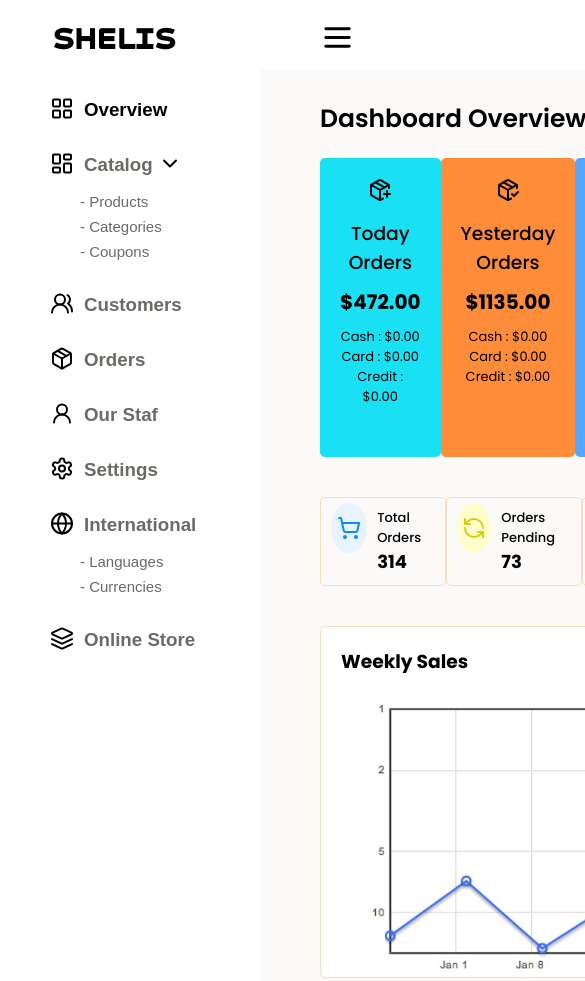
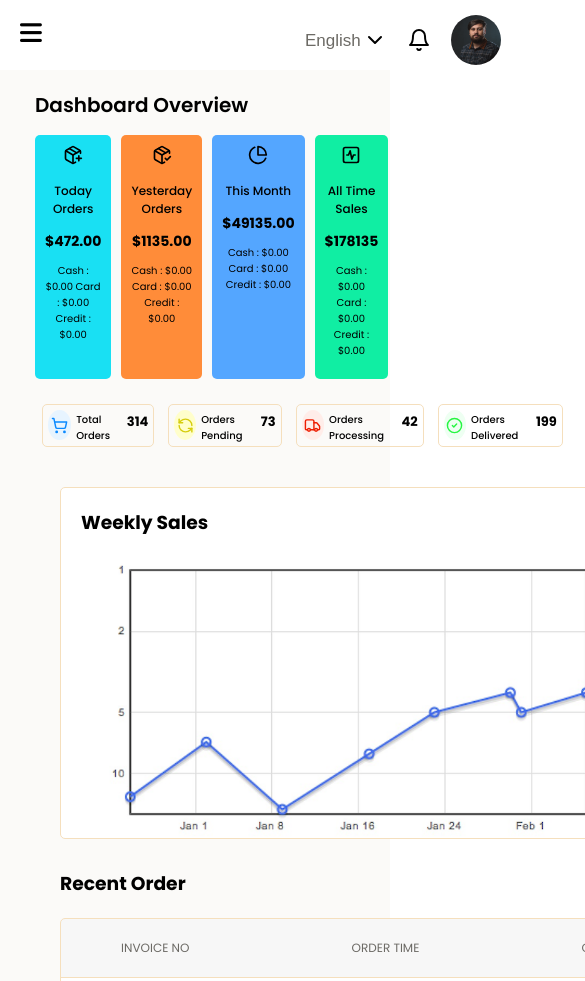
Before and after one commit to SoftwareSkeek/Fashion-Ecommerce-Dashboard, a plain HTML site: page index.html in a window 390 px wide. Shown: the top 981 px of the page, 585 px wide, since content can reach past the window. Drawn offline with Linux system fonts and the light colour scheme.

Commit message:
Readjust Viewport

```diff
--- a/index.html
+++ b/index.html
@@ -11,12 +11,28 @@
         href="https://fonts.googleapis.com/css2?family=Poppins:ital,wght@0,100;0,200;0,300;0,400;0,500;0,600;0,700;0,800;0,900;1,100;1,200;1,300;1,400;1,500;1,600;1,700;1,800;1,900&display=swap"
         rel="stylesheet">
     <link rel="stylesheet" href="style.css">
+    <link rel="stylesheet" href="https://cdnjs.cloudflare.com/ajax/libs/font-awesome/6.4.0/css/all.min.css" />
+    <link href="https://fonts.googleapis.com/css2?family=Poppins&display=swap" rel="stylesheet" />
+    <link rel="preconnect" href="https://fonts.googleapis.com" />
+    <link rel="preconnect" href="https://fonts.gstatic.com" crossorigin />
 </head>
 
 <body>
     <div class="navigation-main-container">
+        <input type="checkbox" id="check">
+        <div class="btn_one">
+            <label for="check" style="color: black">
+                <i class="fa-solid fa-bars"></i>
+            </label>
+        </div>
         <nav class="left-side-navbar">
             <h1>SHELIS</h1>
+
+            <div class="btn_two">
+                <label for="check" style="color: rgb(44, 44, 44)">
+                    <i class="fa-solid fa-xmark"></i>
+                </label>
+            </div>
 
             <div class="navbar-overview">
                 <img src="assests/images/overview-layout-grid.svg" alt="overview-layout-grid">
@@ -26,7 +42,7 @@
             </div>
 
 
-            <div class="navbar-navigation-tools ">
+            <div class="navbar-navigation-tools">
                 <img src="assests/images/layout-catalog.svg" alt="layout-catalog">
                 <a href="products.html" class="link-navbar-overview">
                     <h3>Catalog</h3>
@@ -86,7 +102,7 @@
                 </ul>
             </div>
 
-            <div class="navbar-navigation-tools ">
+            <div class="navbar-navigation-tools lft-nav-last-tool">
                 <img src="assests/images/layers.svg" alt="layers">
                 <a href="#" class="link-navbar-overview-online">
                     <h3>Online Store</h3>
@@ -96,13 +112,14 @@
         <div class="right-side-display">
             <div class="top-menu-box">
                 <div class="top-menu-box-img">
-                    <img src="assests/images/menu.svg" alt="menu">
+                    <!-- <img src="assests/images/menu.svg" alt="menu"> -->
                 </div>
                 <div class="top-box-tools">
                     <h3><a href="#">English</a></h3>
                     <img src="assests/images/chevron-down.svg" alt="chevron-down" class="top-box-tools-arrow">
                     <img src="assests/images/bell.svg" alt="notification=-icon" class="top-box-tools-notification">
-                    <a href="login.html"><img src="assests/images/guy-plaid-shirt.jpg" alt="profile-img" class="top-box-tools-profile"></a>
+                    <a href="login.html"><img src="assests/images/guy-plaid-shirt.jpg" alt="profile-img"
+                            class="top-box-tools-profile"></a>
                 </div>
             </div>
             <div class="overview-dashboard">
@@ -138,7 +155,7 @@
                         <div class="overview-boxes-details-img" style="background-color: #E7F4FF;">
                             <img src="assests/images/shopping-cart.svg" alt="shopping-cart">
                         </div>
-                        <div class="overview-boxes-detais-info">
+                        <div class="overview-boxes-details-info">
                             <h3>Total Orders</h3>
                             <b>314</b>
                         </div>
@@ -147,7 +164,7 @@
                         <div class="overview-boxes-details-img" style="background-color: #FFFECB;">
                             <img src="assests/images/refresh-ccw.svg" alt="refresh-ccw">
                         </div>
-                        <div class="overview-boxes-detais-info">
+                        <div class="overview-boxes-details-info">
                             <h3>Orders Pending</h3>
                             <b>73</b>
                         </div>
@@ -156,7 +173,7 @@
                         <div class="overview-boxes-details-img" style="background-color: #FFEDE9;">
                             <img src="assests/images/truck.svg" alt="truck">
                         </div>
-                        <div class="overview-boxes-detais-info">
+                        <div class="overview-boxes-details-info">
                             <h3>Orders Processing</h3>
                             <b>42</b>
                         </div>
@@ -165,7 +182,7 @@
                         <div class="overview-boxes-details-img" style="background-color: #EEFFF2;">
                             <img src="assests/images/check-circle-2.svg" alt="check-circle-2">
                         </div>
-                        <div class="overview-boxes-detais-info">
+                        <div class="overview-boxes-details-info">
                             <h3>Orders Delivered</h3>
                             <b>199</b>
                         </div>
--- a/style.css
+++ b/style.css
@@ -8,6 +8,13 @@
     src: url(assests/fonts/Havelock-Titling-Family/HavelockTitlingBlack.otf);
 }
 
+:root {
+    --lft-nav-width: 160px;
+    --lft-nav-padding: 10px 0 10px 25px;
+    --lft-nav-img-width: 20px;
+    --lft-nav-h3-font-size: 18px;
+    --lft-nav-h3-margin: 3px 0 0 5px;
+}
 
 /* login page style */
 
@@ -142,6 +149,18 @@
     width: 250px;
     height: 900px;
     margin: 10px 0px 0px 10px;
+}
+
+.btn_one {
+    display: none;
+}
+
+.btn_two {
+    display: none;
+}
+
+#check {
+    display: none;
 }
 
 .left-side-navbar h1 {
@@ -316,18 +335,18 @@
     border-radius: 50%;
 }
 
-.overview-boxes-detais-info {
+.overview-boxes-details-info {
     padding: 5px 10px;
     font-family: "Poppins", sans-serif;
 }
 
-.overview-boxes-detais-info h3 {
+.overview-boxes-details-info h3 {
     font-size: 13px;
     font-weight: 500;
     margin: 0px 0px 0px 0px;
 }
 
-.overview-boxes-detais-info b {
+.overview-boxes-details-info b {
     font-size: 18px;
 }
 
@@ -1378,30 +1397,158 @@ input:checked+.slider:before {
 
 /* responsiveness */
 
-@media (max-width: 1441px) {
+@media (max-width: 1441px) {}
 
+@media (max-width: 1281px) {}
+
+@media (max-width: 1024px) {}
+
+@media (max-width: 961px) {}
+
+@media (max-width: 801px) {}
+
+@media (max-width: 641px) {
+    .right-side-display {
+        width: 100%;
     }
 
-@media (max-width: 1281px) {
-
+    .left-side-navbar {
+        overflow-y: auto;
+        width: 200px;
+        height: 100vh;
+        margin: 10px 0px 0px 10px;
+        position: fixed;
+        top: 0;
+        left: -310px;
+        background-color: #FFFFFF;
+        transition: all 0.5s ease-in;
     }
 
-@media (max-width: 1024px) {
-
+    .left-side-navbar h1 {
+        font-size: 25px;
+        margin: 10px 0px 15px 20px;
     }
 
-@media (max-width: 961px) {
-
+    .btn_one {
+        display: block;
+        font-size: 25px;
+        position: absolute;
+        left: 20px;
+        top: 20px;
     }
 
-@media (max-width: 801px) {
-
+    .btn_two {
+        display: block;
+        font-size: 25px;
+        position: absolute;
+        left: 160px;
+        top: 12px;
     }
 
-@media (max-width: 641px) {
-
+    #check:checked~.left-side-navbar {
+        left: 0px;
     }
 
-@media (max-width: 481px) {
+    .navbar-overview {
+        width: 160px;
+        padding: 10px 0px 10px 25px;
+    }
 
+    .navbar-overview img {
+        width: 20px;
     }
+
+    .navbar-overview h3 {
+        font-size: 18px;
+        margin: 3px 0px 0px 5px;
+    }
+
+    .navbar-navigation-tools {
+        width: var(--lft-nav-width);
+        padding: var(--lft-nav-padding);
+    }
+
+    .lft-nav-last-tool {
+        padding-bottom: 40px;
+    }
+
+    .navbar-navigation-tools img {
+        width: var(--lft-nav-img-width);
+    }
+
+    .navbar-navigation-tools h3 {
+        font-size: var(--lft-nav-h3-font-size);
+        margin: var(--lft-nav-h3-margin);
+    }
+
+    .top-box-tools {
+        display: flex;
+        padding: 0px 0px 0px 100px;
+    }
+
+    .overview-dashboard h1 {
+        padding: 20px 0px 0px 35px;
+        font-size: 20px;
+    }
+
+    .overview-boxes-container {
+        margin: 10px 30px 0px 30px
+    }
+
+    .overview-box {
+        padding: 10px;
+        margin: 5px;
+    }
+
+    .overview-box img {
+        width: 20px;
+    }
+
+    .overview-box h3 {
+        font-size: 12px;
+    }
+
+    .overview-box b {
+        font-size: 14px;
+    }
+
+    .overview-box p {
+        font-size: 10px;
+    }
+
+    .overview-boxes-details-container {
+        margin: 20px 35px 40px 35px;
+    }
+
+    .overview-box-details {
+        margin: 0px 7px;
+        display: flex;
+        width: 276px;
+        padding: 5px 0px 0px 5px;
+    }
+
+    .overview-boxes-details-img {
+        width: 30px;
+        height: 30px;
+    }
+
+    .overview-boxes-details-img img {
+        width: 17px;
+    }
+
+    .overview-boxes-details-info {
+        display: flex;
+        padding: 2px 5px;
+    }
+
+    .overview-boxes-details-info h3 {
+        font-size: 10px;
+    }
+
+    .overview-boxes-details-info b {
+        font-size: 13px;
+        margin: 0px 0px 0px 10px;
+    }
+}
+
+@media (max-width: 481px) {}
```
Lines whose indentation alone changed are shown as unchanged.
